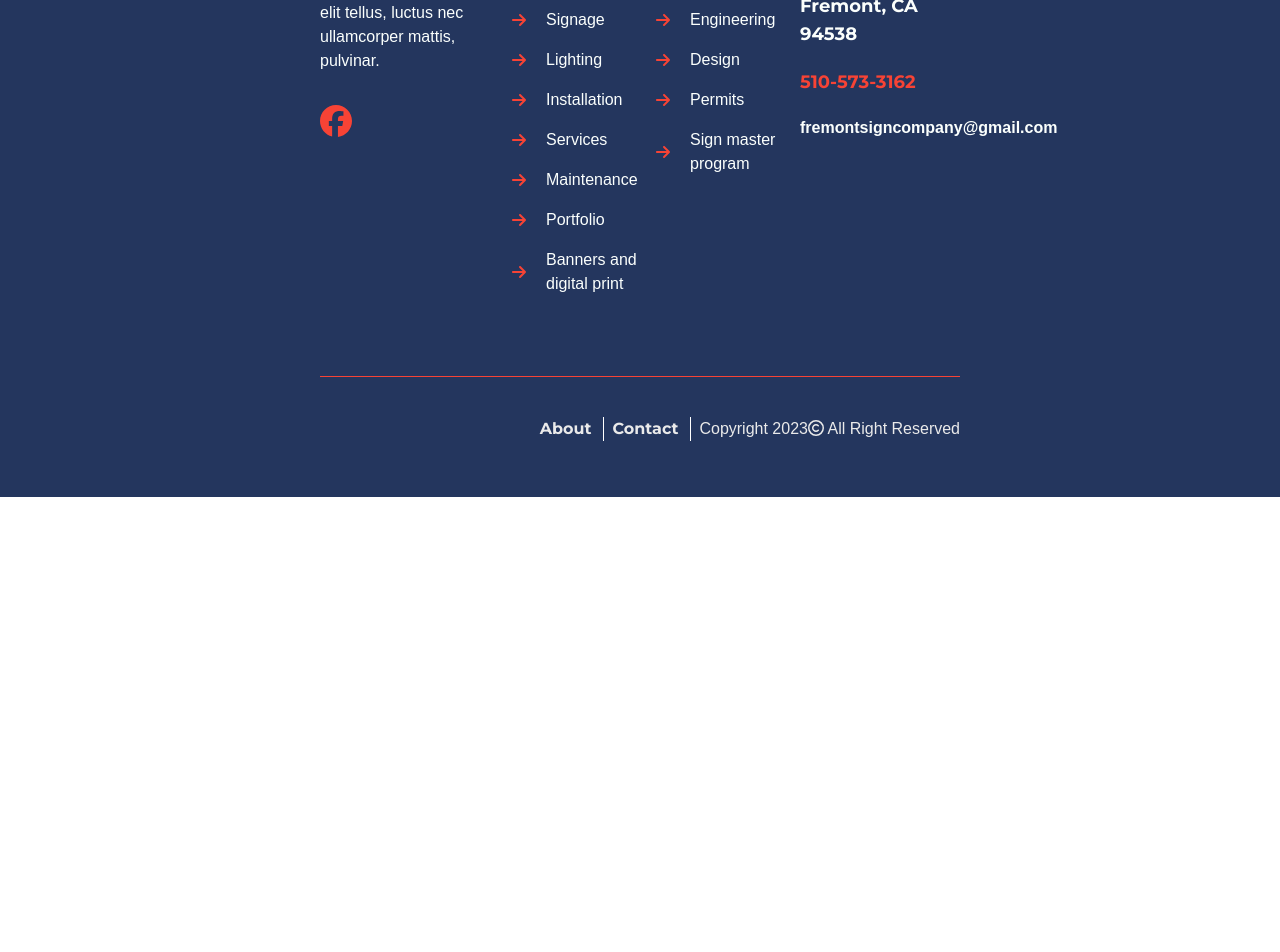
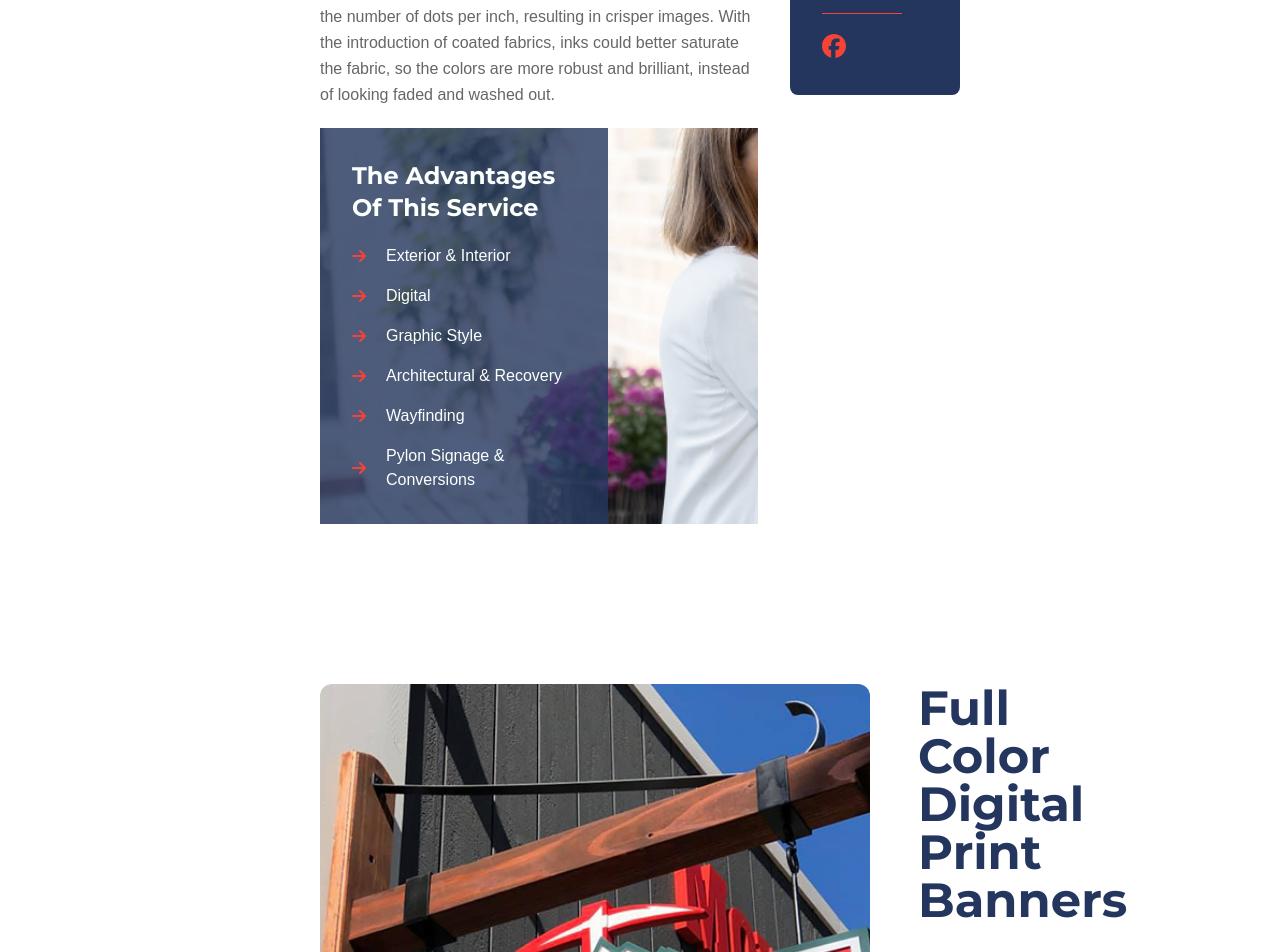
Before and after one commit to zkript-apps/singh-signs, a Next.js app: page /banners-and-digital-print in a window 1280 px wide. Before the commit this address had no page. Shown: the part 1620-2572 px from the top of the page. Before the commit the page ends 2117 px from the top, so only its background shows below. Built offline with nearby package versions, Linux system fonts and the light colour scheme.

Commit message:
added banners and digital print page

```diff
--- /dev/null
+++ b/app/banners-and-digital-print/page.tsx
@@ -0,0 +1,20 @@
+import Header from "@/components/Header";
+import Content from "@/components/pages/banners-and-digital-print/Content";
+import { metaBuilder } from "@/helpers/metaBuilder";
+
+export async function generateMetadata() {
+  return metaBuilder({
+    title: "Banners and Digital Print - Fremont Sign Company",
+    description:
+      "Advancements in digital print technology and the introduction of top coated fabric have allowed printers to expand their product offerings to include fabric banners.",
+  });
+}
+
+export default function BannersAndDigitalPrint() {
+  return (
+    <>
+      <Header title="Banners And Digital Print" root="Home" />
+      <Content />
+    </>
+  );
+}
--- a/components/pages/banners-and-digital-print/Content.tsx
+++ b/components/pages/banners-and-digital-print/Content.tsx
@@ -1,39 +1,19 @@
-"use client"
-import React from 'react'
-import Hero from '@/components/Hero';
-import Images from '@/components/Images';
-import TextImage from '@/components/TextImage';
-import { faBinoculars, faComputer, faPaintBrush, faRulerCombined, faSignHanging } from '@fortawesome/free-solid-svg-icons';
-import Icons from '@/components/Icons';
+"use client";
+import React from "react";
+import Hero from "@/components/Hero";
+import TextImage from "@/components/TextImage";
 
 const Content = () => {
   const iconText = [
-    {
-      icon: faPaintBrush,
-      text: "Exterior & Interior"
-    },
-    {
-      icon: faComputer,
-      text: "Digital"
-    },
-    {
-      icon: faPaintBrush,
-      text: "Graphic Style"
-    },
-    {
-      icon: faRulerCombined,
-      text: "Architectural & Recovery"
-    },
-    {
-      icon: faBinoculars,
-      text: "Wayfinding"
-    },
-    {
-      icon: faSignHanging,
-      text: "Pylon Signage & Conversions"
-    },
+    "Exterior & Interior",
+    "Digital",
+    "Graphic Style",
+    "Architectural & Recovery",
+    "Wayfinding",
+    "Pylon Signage & Conversions",
   ];
-  const heroDesc = "Advancements in digital print technology and the introduction of top coated fabric have allowed printers to expand their product offerings to include fabric banners. These technological advancements include: the ability of the machinery to feed and process heavier weight materials; improved compatibility of the inks with fabrics; and higher print quality. As print head technology improved, digital printers could produce smaller ink droplets, which increased the number of dots per inch, resulting in crisper images. With the introduction of coated fabrics, inks could better saturate the fabric, so the colors are more robust and brilliant, instead of looking faded and washed out.";
+  const heroDesc =
+    "Advancements in digital print technology and the introduction of top coated fabric have allowed printers to expand their product offerings to include fabric banners. These technological advancements include: the ability of the machinery to feed and process heavier weight materials; improved compatibility of the inks with fabrics; and higher print quality. As print head technology improved, digital printers could produce smaller ink droplets, which increased the number of dots per inch, resulting in crisper images. With the introduction of coated fabrics, inks could better saturate the fabric, so the colors are more robust and brilliant, instead of looking faded and washed out.";
   const bannersDesc = [
     "Digital printing is one of several printing techniques available for decorating your promotional items. It goes by many other names including four color process, full color process, and CMYK printing. No matter what you call it, digital printing will have your promo products looking ready for distribution. Discover exactly how it works in this exhilarating lesson!",
     "As you might guess, digital printing involves the use of a digital image. Have you ever printed out a color photograph or document on an inkjet printer at home or in the office? We’re assuming since it’s many years beyond 1995, you have. Digital printing for promotional products is very similar, with only a few important changes.",
@@ -47,14 +27,40 @@ const Content = () => {
   ];
   return (
     <>
-      <Hero smallTitle="Our Capabilities" title="Banners and Digital Print" subTitle="Make an impression. First time. Every time." description={heroDesc} imagesNames={["mountain-works.png", "ds-works.png", "subway-works.png", "wine-works.png"]} />
-      <Icons iconText={iconText}/>
-      <Images imagesNames={["mountain-works.png", "ds-works.png", "subway-works.png", "wine-works.png"]} />
-      <TextImage id="full-color-digital-print-banners" isImageLeft isBgGray title={["Full Color Digital Print", "Banners"]} description={bannersDesc} imageName="mountain-works.png" />
-      <TextImage id="stickers" title={["Stickers", "Signs"]} description={stickersDesc} imageName="ds-works.png" />
-      <TextImage id="poster-and-all-other-media" isImageLeft isBgGray title={["Poster And All Other", "Media"]} description={posterDesc} imageName="mountain-works.png" />
+      <Hero
+        iconText={iconText}
+        smallTitle="Our Capabilities"
+        title="Banners and Digital Print"
+        subTitle="Make an impression. First time. Every time."
+        description={heroDesc}
+        imagesNames={[
+          "mountain-works.png",
+          "ds-works.png",
+          "subway-works.png",
+          "wine-works.png",
+        ]}
+      />
+
+      <TextImage
+        id="full-color-digital-print-banners"
+        title="Full Color Digital Print Banners"
+        description={bannersDesc}
+        imageName="mountain-works.png"
+      />
+      <TextImage
+        id="stickers"
+        title="Stickers Signs"
+        description={stickersDesc}
+        imageName="ds-works.png"
+      />
+      <TextImage
+        id="poster-and-all-other-media"
+        title="Poster And All Other Media"
+        description={posterDesc}
+        imageName="mountain-works.png"
+      />
     </>
-  )
-}
+  );
+};
 
-export default Content
+export default Content;
```
